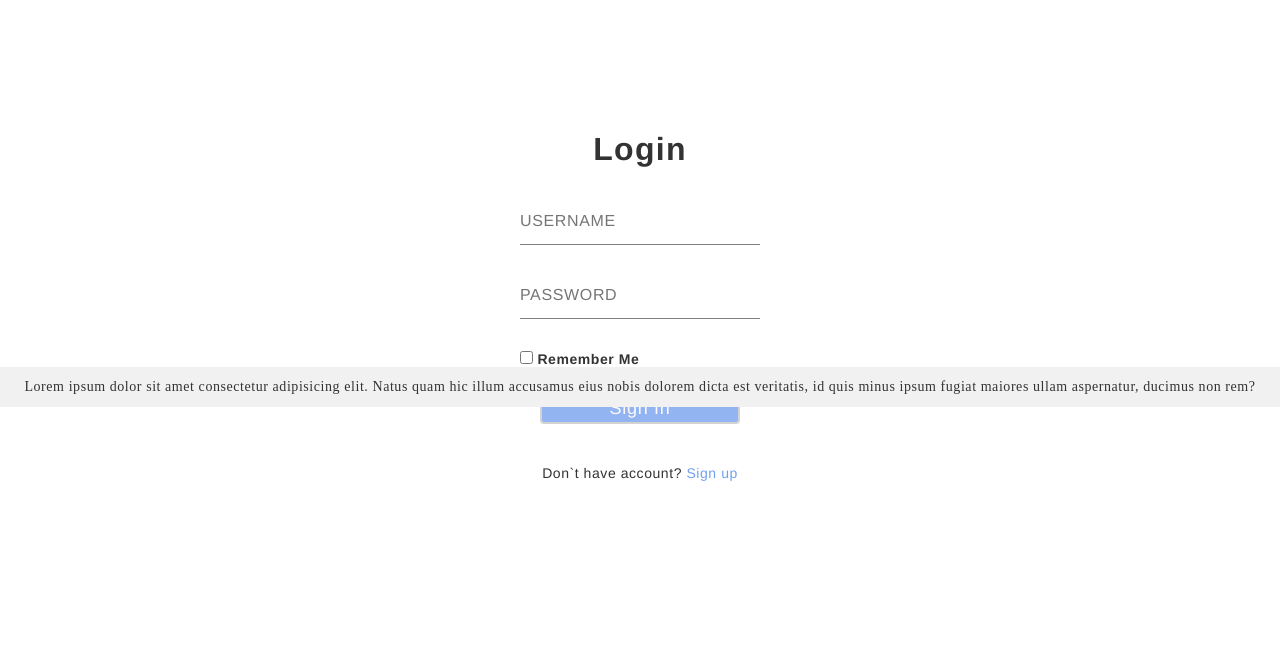
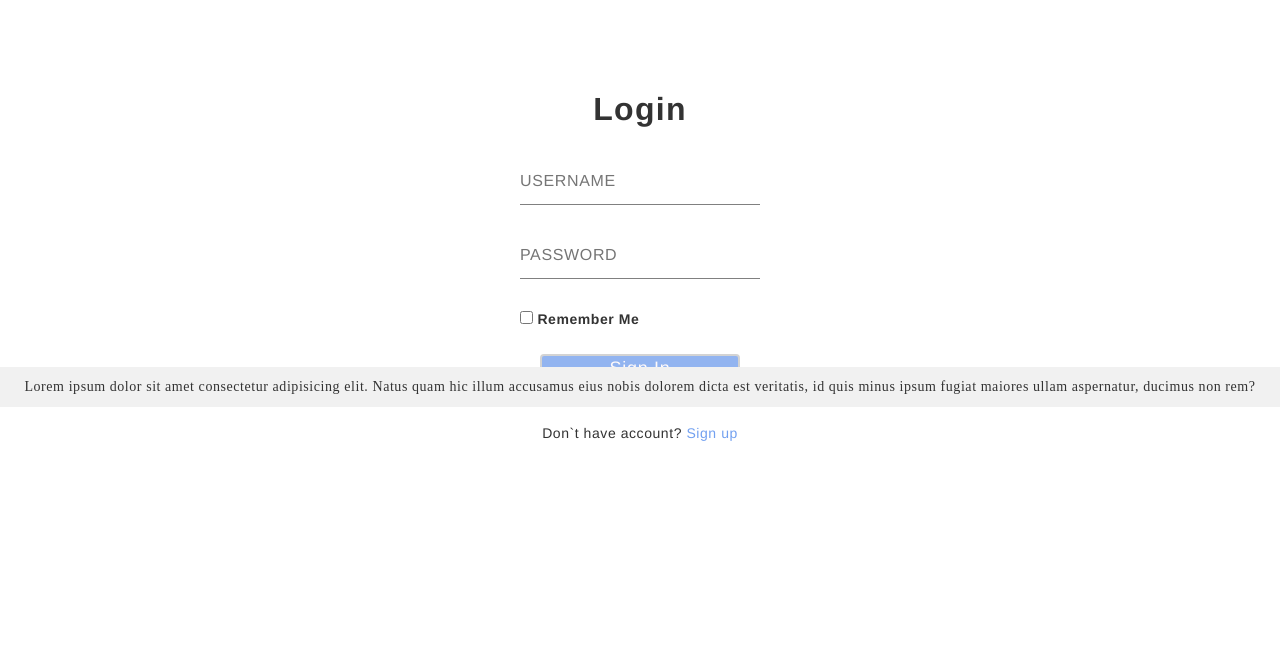
Before and after one commit to Budd00/CITS3403_Pro2, a Flask app: page /Login in a window 1280 px wide. Shown: the part 393-1052 px from the top of the page. After the commit the page ends 834 px from the top, so only its background shows below. Run offline with Flask 2, Linux system fonts and the light colour scheme.

Commit message:
Add files via upload

```diff
--- a/app/templates/Can_log.html
+++ b/app/templates/Can_log.html
@@ -7,15 +7,6 @@
       margin: 0;
       letter-spacing: .04em;
     }
-
-    html {
-      height: 100%;
-    }
-
-    body {
-      height: 100%;
-    }
-
 
     .login{
       width: 240px;
@@ -27,7 +18,7 @@
       font-size: 32px;
       text-align: center;
       line-height: 100px;
-    margin-top: 100px;
+      margin-top: 60px;
     }
 
     .login .formInLogin .input {
```
Lines whose indentation alone changed are shown as unchanged.
